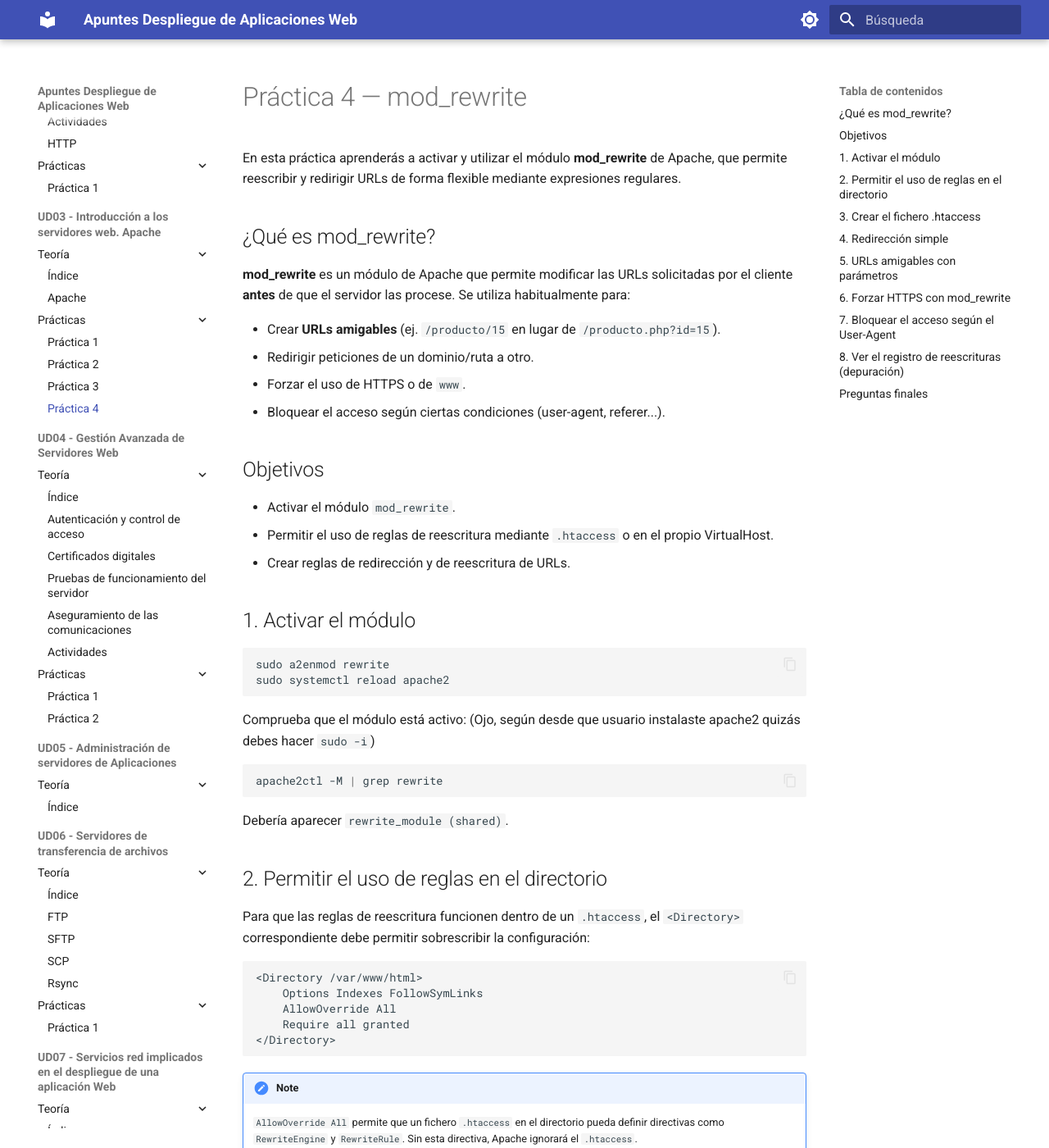
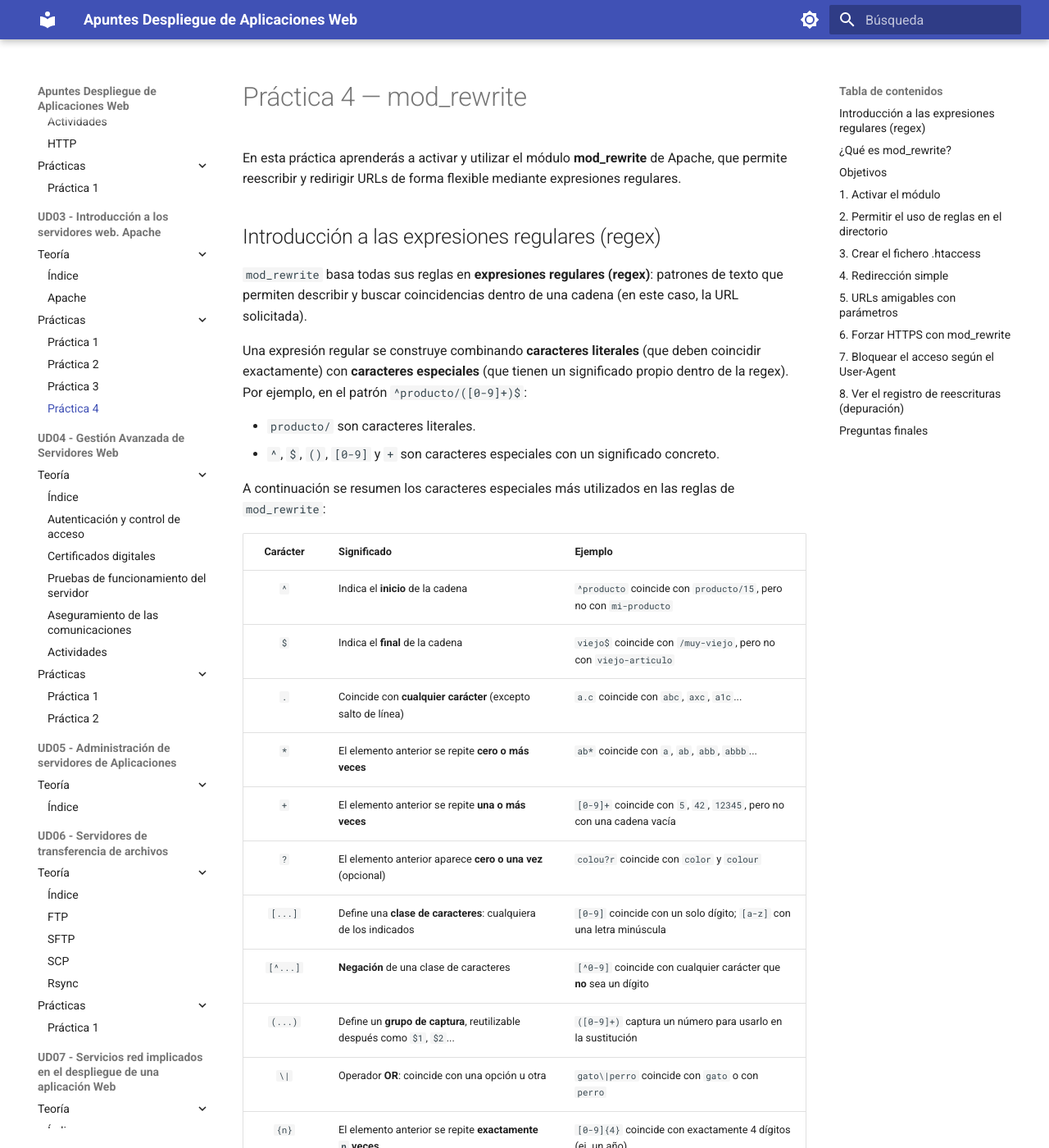
Before and after one commit to ELGRAO-Despliegue2026/Apuntes-Despliegue-de-Aplicaciones-Web, an MkDocs documentation site: the page built from docs/UD03 - Introducción a servidores Web. Apache/Práctica 4.md, in a window 1280 px wide and 1400 px high. Shown: the whole window at 82% size. Built offline with MkDocs 1.6.1 and Material for MkDocs 9.7.7, drawn with Linux system fonts in a browser that asks for light colours; some of the changed text lies outside the part shown.

Commit message:
Añadida tabla regex

```diff
--- a/docs/UD03 - Introducción a servidores Web. Apache/Práctica 4.md
+++ b/docs/UD03 - Introducción a servidores Web. Apache/Práctica 4.md
@@ -2,6 +2,38 @@
 # Práctica 4 — mod_rewrite
 
 En esta práctica aprenderás a activar y utilizar el módulo **mod_rewrite** de Apache, que permite reescribir y redirigir URLs de forma flexible mediante expresiones regulares.
+
+## Introducción a las expresiones regulares (regex)
+
+`mod_rewrite` basa todas sus reglas en **expresiones regulares (regex)**: patrones de texto que permiten describir y buscar coincidencias dentro de una cadena (en este caso, la URL solicitada).
+
+Una expresión regular se construye combinando **caracteres literales** (que deben coincidir exactamente) con **caracteres especiales** (que tienen un significado propio dentro de la regex). Por ejemplo, en el patrón `^producto/([0-9]+)$`:
+
+- `producto/` son caracteres literales.
+- `^`, `$`, `()`, `[0-9]` y `+` son caracteres especiales con un significado concreto.
+
+A continuación se resumen los caracteres especiales más utilizados en las reglas de `mod_rewrite`:
+
+| Carácter | Significado                                                      | Ejemplo                  |
+|:--------:|---------------------------------------------------------------------|------------------------------|
+| `^`      | Indica el **inicio** de la cadena                                   | `^producto` coincide con `producto/15`, pero no con `mi-producto` |
+| `$`      | Indica el **final** de la cadena                                    | `viejo$` coincide con `/muy-viejo`, pero no con `viejo-articulo` |
+| `.`      | Coincide con **cualquier carácter** (excepto salto de línea)         | `a.c` coincide con `abc`, `axc`, `a1c`... |
+| `*`      | El elemento anterior se repite **cero o más veces**                  | `ab*` coincide con `a`, `ab`, `abb`, `abbb`... |
+| `+`      | El elemento anterior se repite **una o más veces**                   | `[0-9]+` coincide con `5`, `42`, `12345`, pero no con una cadena vacía |
+| `?`      | El elemento anterior aparece **cero o una vez** (opcional)           | `colou?r` coincide con `color` y `colour` |
+| `[...]`  | Define una **clase de caracteres**: cualquiera de los indicados      | `[0-9]` coincide con un solo dígito; `[a-z]` con una letra minúscula |
+| `[^...]` | **Negación** de una clase de caracteres                              | `[^0-9]` coincide con cualquier carácter que **no** sea un dígito |
+| `(...)`  | Define un **grupo de captura**, reutilizable después como `$1`, `$2`... | `([0-9]+)` captura un número para usarlo en la sustitución |
+| `\|`     | Operador **OR**: coincide con una opción u otra                      | `gato\|perro` coincide con `gato` o con `perro` |
+| `{n}`    | El elemento anterior se repite **exactamente `n` veces**             | `[0-9]{4}` coincide con exactamente 4 dígitos (ej. un año) |
+| `{n,m}`  | El elemento anterior se repite **entre `n` y `m` veces**             | `[0-9]{2,4}` coincide con entre 2 y 4 dígitos |
+| `\`      | **Escapa** un carácter especial para tratarlo como literal           | `\.` coincide con un punto literal, no con "cualquier carácter" |
+
+!!! tip "Comprobar expresiones regulares"
+    Puedes probar y visualizar tus expresiones regulares antes de usarlas en Apache con herramientas online como [regex101.com](https://regex101.com), que además explican paso a paso qué hace cada parte del patrón.
+
+Con estas bases ya podemos entender las reglas de `mod_rewrite` que usaremos a lo largo de la práctica.
 
 ## ¿Qué es mod_rewrite?
 
```
Also changed, not shown: docs/UD05 - Administración de servidores de Aplicaciones/1. Índice.md (added).
